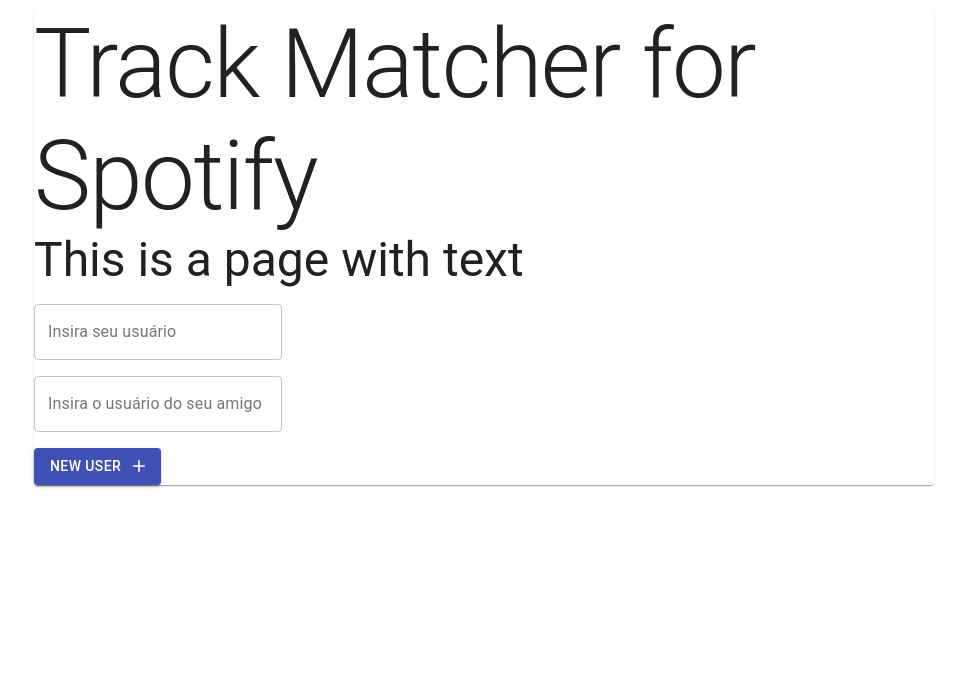
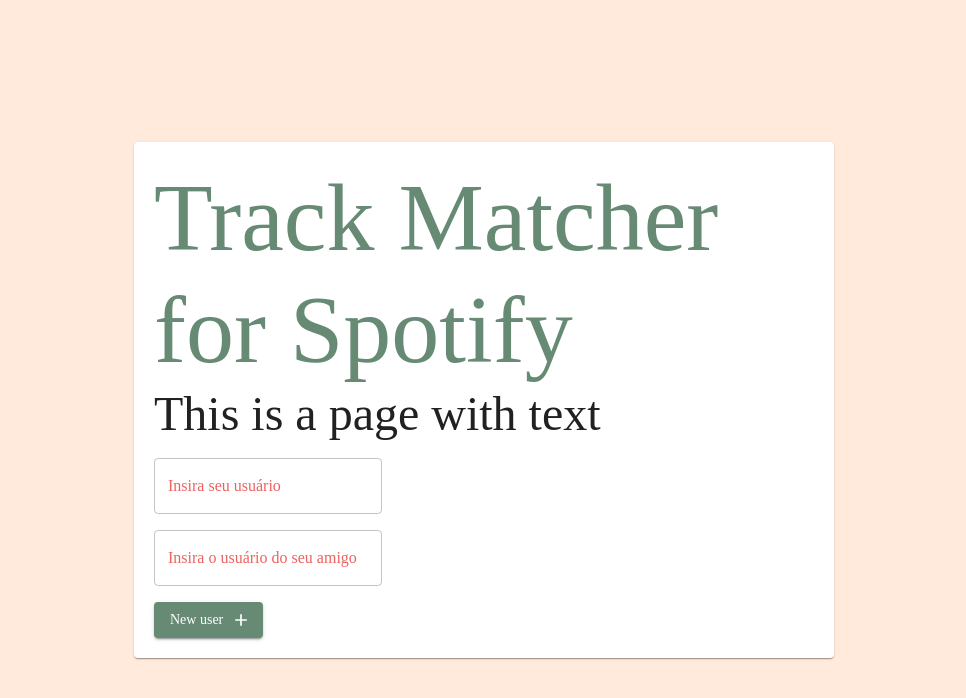
Before and after one commit to livanynunes/Track-Matcher-for-Spotify, a React (Create React App) app in the folder client/: page / in a window 1280 px wide. Shown: the top 698 px of the page, without its empty margins (156-1122 px from the left). Built offline with nearby package versions, Linux system fonts and the light colour scheme.

Commit message:
Make style and theme

```diff
--- /dev/null
+++ b/client/src/App.css
@@ -0,0 +1,9 @@
+.App {
+  background-color: #ffeadb;
+  height: 100vh;
+  width: 100vw;
+}
+
+body {
+  margin: 0px;
+}
--- a/client/src/App.js
+++ b/client/src/App.js
@@ -1,11 +1,18 @@
 import React from "react";
 import { Home } from "./pages/Home";
+import "./App.css";
+import { ThemeProvider } from "@material-ui/core";
+import CssBaseline from "@material-ui/core/CssBaseline";
+import theme from "./theme";
 
 function App() {
   return (
     <div className="App">
-      <header className="App-header"></header>
-      <Home />
+      <header></header>
+      <ThemeProvider theme={theme}>
+        <CssBaseline />
+        <Home />
+      </ThemeProvider>
     </div>
   );
 }
--- a/client/src/index.css
+++ b/client/src/index.css
@@ -1,9 +1,5 @@
-@font-face {
+/* @font-face {
   font-family: "Poppins-Bold";
   src: local("Poppins-Bold"),
-    ur("./assets/fonts/Poppins-Bold.ttf") format("truetype");
-}
-
-.body {
-  background-color: #ffeadb;
-}
+    url("./assets/fonts/Poppins-Bold.ttf") format("truetype");
+} */
--- a/client/src/pages/Home/Home.tsx
+++ b/client/src/pages/Home/Home.tsx
@@ -10,11 +10,19 @@
 import { Add } from "@material-ui/icons";
 const Home = () => {
   return (
-    <Box display="flex" justifyContent="center">
-      <Paper style={{ maxWidth: 900 }}>
+    <Box
+      component="div"
+      display="flex"
+      justifyContent="center"
+      alignItems="center"
+      style={{ height: "100%" }}
+    >
+      <Paper style={{ padding: 20, maxWidth: 700 }}>
         <Grid container spacing={2}>
           <Grid item xs={12}>
-            <Typography variant="h1">Track Matcher for Spotify</Typography>
+            <Typography variant="h1" color="primary">
+              Track Matcher for Spotify
+            </Typography>
             <Typography variant="h3">This is a page with text</Typography>
           </Grid>
           <Grid item xs={12}>
--- /dev/null
+++ b/client/src/theme.js
@@ -0,0 +1,46 @@
+import { createMuiTheme } from "@material-ui/core/styles";
+import PoppinsRegular from "./assets/fonts/Poppins/Poppins-Bold.ttf";
+const Poppins = {
+  fontFamily: "Poppins-Regular",
+  fontStyle: "normal",
+  src: `
+    local('Poppins-Regular'),
+  url(${PoppinsRegular}) format("truetype")`,
+  unicodeRange:
+    "U+0000-00FF, U+0131, U+0152-0153, U+02BB-02BC, U+02C6, U+02DA, U+02DC, U+2000-206F, U+2074, U+20AC, U+2122, U+2191, U+2193, U+2212, U+2215, U+FEFF",
+};
+
+const theme = createMuiTheme({
+  palette: {
+    primary: {
+      main: "#678A74",
+    }, //verde agua
+    secondary: {
+      main: "#EC625F", //rosa
+    },
+    background: {
+      default: "#ffeadb",
+    },
+    text: {
+      secondary: "#EC625F", //rosa
+    },
+    info: {
+      main: "#C0D9C9",
+    },
+  },
+  typography: {
+    fontFamily: ["Poppins"].join(","),
+    button: {
+      textTransform: "none",
+    },
+  },
+  overrides: {
+    MuiCssBaseline: {
+      "@global": {
+        "@font-face": [Poppins],
+      },
+    },
+  },
+});
+
+export default theme;
```
